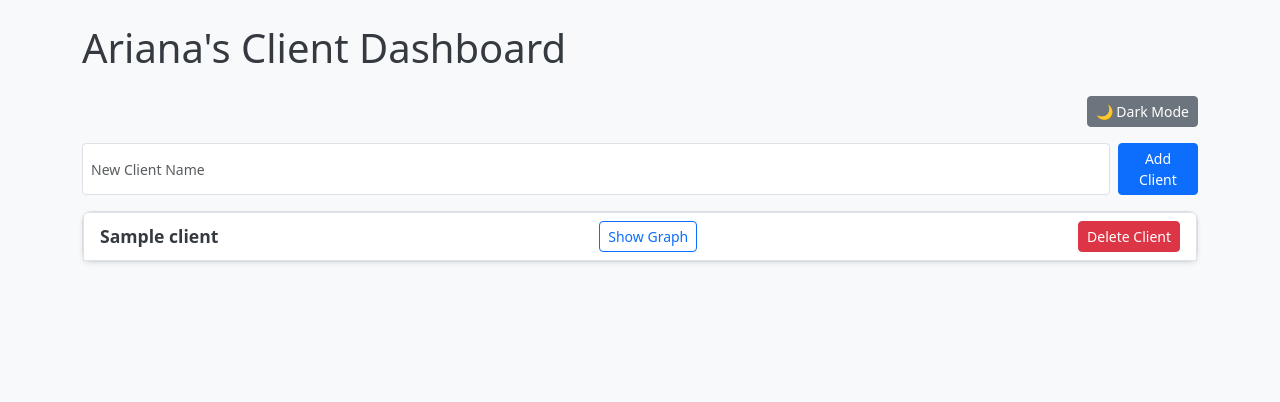
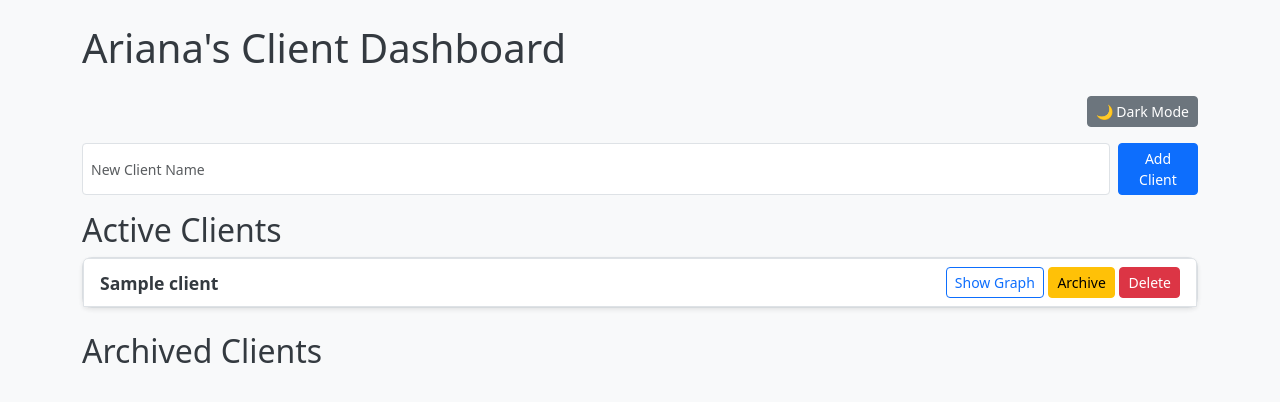
Before and after one commit to Lamb1993/client-dashboard, a Flask app: page / in a window 1280 px wide. Shown: the top 402 px of the page. Run offline with Flask 3, Linux system fonts and the light colour scheme; tables that the repository leaves empty hold one stand-in row (values such as "Sample post"); some libraries are stand-ins or nearby versions.

Commit message:
Archive/Unarchive
graph view only available on "Active" clients that are not archived.

```diff
--- a/app.py
+++ b/app.py
@@ -14,6 +14,7 @@ db = SQLAlchemy(app)
 class Client(db.Model):
     id = db.Column(db.Integer, primary_key=True)
     name = db.Column(db.String(100), unique=True, nullable=False)
+    archived = db.Column(db.Boolean, default=False)  # <-- new field
     created_at = db.Column(db.DateTime, default=datetime.utcnow)
     data_points = db.relationship('DataPoint', backref='client', lazy=True)
 
@@ -30,8 +31,11 @@ with app.app_context():
 # Routes
 @app.route('/')
 def index():
-    clients = Client.query.all()
-    return render_template('dashboard.html', clients=clients)
+    active_clients = Client.query.filter_by(archived=False).all()
+    archived_clients = Client.query.filter_by(archived=True).all()
+    return render_template('dashboard.html',
+                           active_clients=active_clients,
+                           archived_clients=archived_clients)
 
 @app.route('/add_client', methods=['POST'])
 def add_client():
@@ -61,6 +65,22 @@ def get_data(client_id):
     values = [dp.value for dp in data_points]
     return jsonify({'dates': dates, 'values': values})
 
+# Archive a client
+@app.route('/archive_client/<int:client_id>', methods=['POST'])
+def archive_client(client_id):
+    client = Client.query.get_or_404(client_id)
+    client.archived = True
+    db.session.commit()
+    return jsonify({'success': True})
+
+# Unarchive a client
+@app.route('/unarchive_client/<int:client_id>', methods=['POST'])
+def unarchive_client(client_id):
+    client = Client.query.get_or_404(client_id)
+    client.archived = False
+    db.session.commit()
+    return jsonify({'success': True})
+
 # ----------------------------
 # Delete a client and all its data
 # ----------------------------
--- a/templates/dashboard.html
+++ b/templates/dashboard.html
@@ -26,14 +26,17 @@
         <button type="submit" class="btn btn-primary btn-sm">Add Client</button>
     </form>
 
-    <!-- Clients List -->
-    <div id="clients-list">
-        {% for client in clients %}
+   <h2>Active Clients</h2>
+    <div id="active-clients">
+        {% for client in active_clients %}
         <div class="card mb-3" id="client-{{ client.id }}">
             <div class="card-header d-flex justify-content-between align-items-center">
                 <strong>{{ client.name }}</strong>
-                <button class="btn btn-sm btn-outline-primary toggle-graph" data-client="{{ client.id }}">Show Graph</button>
-                <button class="btn btn-danger btn-sm delete-client" data-id="{{ client.id }}">Delete Client</button>
+                <div>
+                    <button class="btn btn-sm btn-outline-primary toggle-graph" data-client="{{ client.id }}">Show Graph</button>
+                    <button class="btn btn-warning btn-sm archive-client" data-id="{{ client.id }}">Archive</button>
+                    <button class="btn btn-danger btn-sm delete-client" data-id="{{ client.id }}">Delete</button>
+                </div>
             </div>
             <div class="card-body" style="display:none;">
                 <!-- Chart -->
@@ -54,17 +57,33 @@
         </div>
         {% endfor %}
     </div>
+
+    <h2 class="mt-4">Archived Clients</h2>
+    <div id="archived-clients">
+        {% for client in archived_clients %}
+        <div class="card mb-3" id="client-{{ client.id }}">
+            <div class="card-header d-flex justify-content-between align-items-center">
+                <strong>{{ client.name }}</strong>
+                <div>
+                    <button class="btn btn-success btn-sm unarchive-client" data-id="{{ client.id }}">Unarchive</button>
+                    <button class="btn btn-danger btn-sm delete-client" data-id="{{ client.id }}">Delete</button>
+                </div>
+            </div>
+            <!-- No chart or Add Data form here -->
+        </div>
+        {% endfor %}
+    </div>
 </div>
 
 <script>
 $(document).ready(function() {
 
-    // Toggle graph visibility
-    $('.toggle-graph').click(function() {
+    // Toggle graph visibility for active clients
+    $(document).on('click', '.toggle-graph', function() {
         var clientId = $(this).data('client');
         var cardBody = $('#client-' + clientId + ' .card-body');
-        cardBody.toggle();
-        if(cardBody.is(':visible')) {
+        cardBody.toggle();  // show/hide chart + form
+        if (cardBody.is(':visible')) {
             fetchData(clientId);
         }
     });
@@ -129,6 +148,26 @@ $(document).ready(function() {
         }
     });
 
+    // Archive client
+    $(document).on('click', '.archive-client', function() {
+        const clientId = $(this).data('id');
+        if (confirm('Archive this client?')) {
+            $.post('/archive_client/' + clientId, function() {
+                location.reload();
+            });
+        }
+    });
+
+    // Unarchive client
+    $(document).on('click', '.unarchive-client', function() {
+        const clientId = $(this).data('id');
+        if (confirm('Unarchive this client?')) {
+            $.post('/unarchive_client/' + clientId, function() {
+                location.reload();
+            });
+        }
+    });
+
 });
 </script>
 
```
